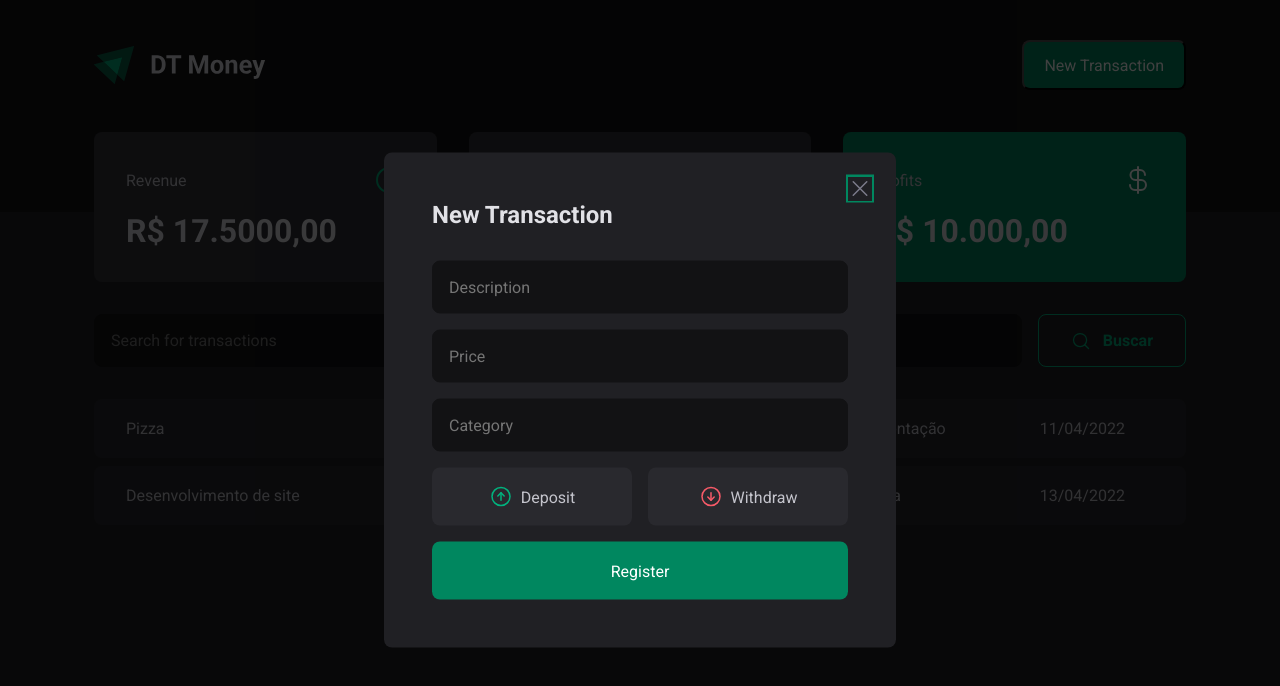
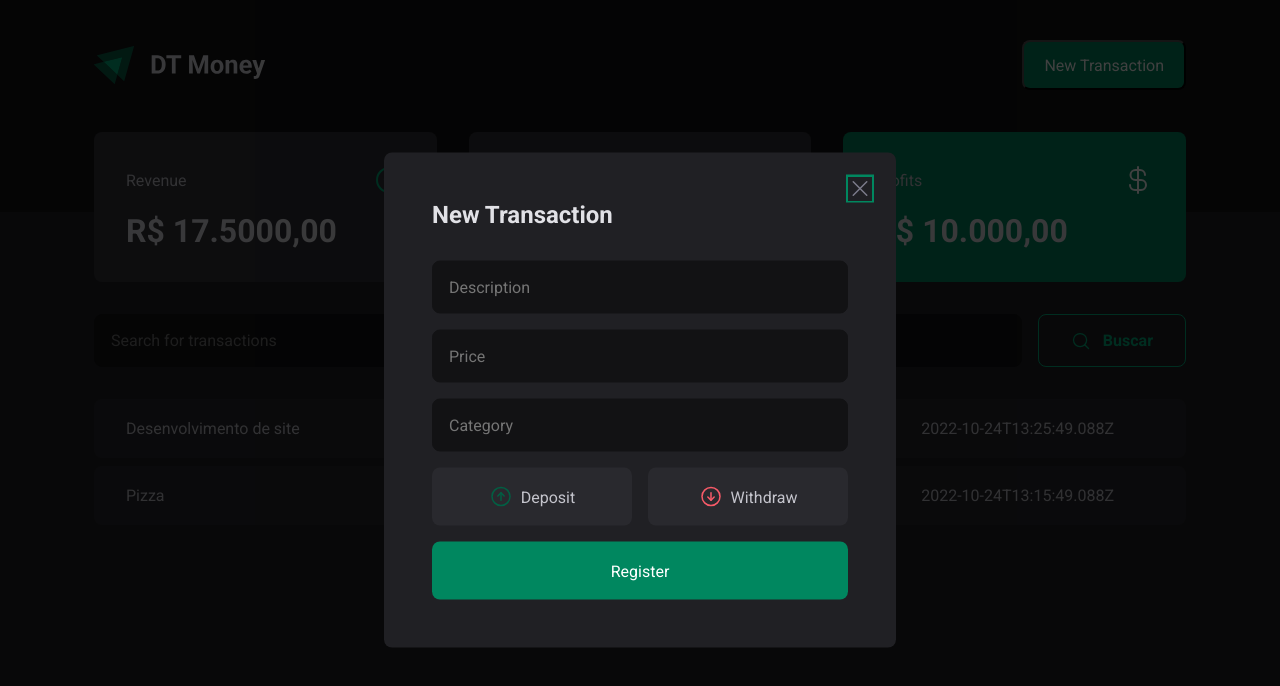
Before and after one commit to filipesaretta/co, a React (Vite) app: page / in a window 1280 px wide. Both pictures are taken after a click on the button "New Transaction". Shown: the top 686 px of the page. Built offline with nearby package versions, Linux system fonts and the light colour scheme; data requests are answered from the project's data file.

Commit message:
Make api call to use json server

```diff
--- a/src/components/NewTransactionsModal/index.tsx
+++ b/src/components/NewTransactionsModal/index.tsx
@@ -26,11 +26,11 @@
 
           <TransactionType>
             <TransactionTypeButton value="deposit" variant="deposit">
-              <ArrowCircleUp size={24} color="#00B37E" />
+              <ArrowCircleUp size={24} />
               <span>Deposit</span>
             </TransactionTypeButton>
             <TransactionTypeButton value="withdraw" variant="withdraw">
-              <ArrowCircleDown size={24} color="#F75A68" />
+              <ArrowCircleDown size={24} />
               <span>Withdraw</span>
             </TransactionTypeButton>
           </TransactionType>
--- a/src/pages/Transactions/index.tsx
+++ b/src/pages/Transactions/index.tsx
@@ -1,3 +1,4 @@
+import { useEffect, useState } from 'react'
 import { Header } from '../../components/Header'
 import { Summary } from '../../components/Summary'
 import { SearchTransaction } from './components/SearchTransaction'
@@ -7,7 +8,27 @@
   TransactionTable,
 } from './styles'
 
+interface transactionsProps {
+  id: number
+  description: string
+  price: number
+  type: 'income' | 'outcome'
+  category: string
+  createdAt: string
+}
+
 export function Transactions() {
+  const [transactions, setTransactions] = useState<transactionsProps[]>([])
+  async function loadTransactions() {
+    const response = await fetch('http://localhost:3000/transactions')
+    const data = await response.json()
+
+    setTransactions(data)
+  }
+
+  useEffect(() => {
+    loadTransactions()
+  }, [])
   return (
     <>
       <Header />
@@ -16,22 +37,22 @@
       <TransactionContainer>
         <SearchTransaction />
         <TransactionTable>
-          <tr>
-            <td>Pizza</td>
-            <td>
-              <PriceHighLight variant="outcome">- R$ 1500,00</PriceHighLight>{' '}
-            </td>
-            <td>Alimentação</td>
-            <td>11/04/2022</td>
-          </tr>
-          <tr>
-            <td>Desenvolvimento de site</td>
-            <td>
-              <PriceHighLight variant="income">R$ 12.00000</PriceHighLight>{' '}
-            </td>
-            <td>Venda</td>
-            <td>13/04/2022</td>
-          </tr>
+          <tbody>
+            {transactions.map((transaction) => {
+              return (
+                <tr key={transaction.id}>
+                  <td>{transaction.description}</td>
+                  <td>
+                    <PriceHighLight variant={transaction.type}>
+                      {transaction.price}
+                    </PriceHighLight>
+                  </td>
+                  <td>{transaction.category}</td>
+                  <td>{transaction.createdAt}</td>
+                </tr>
+              )
+            })}
+          </tbody>
         </TransactionTable>
       </TransactionContainer>
     </>
```
